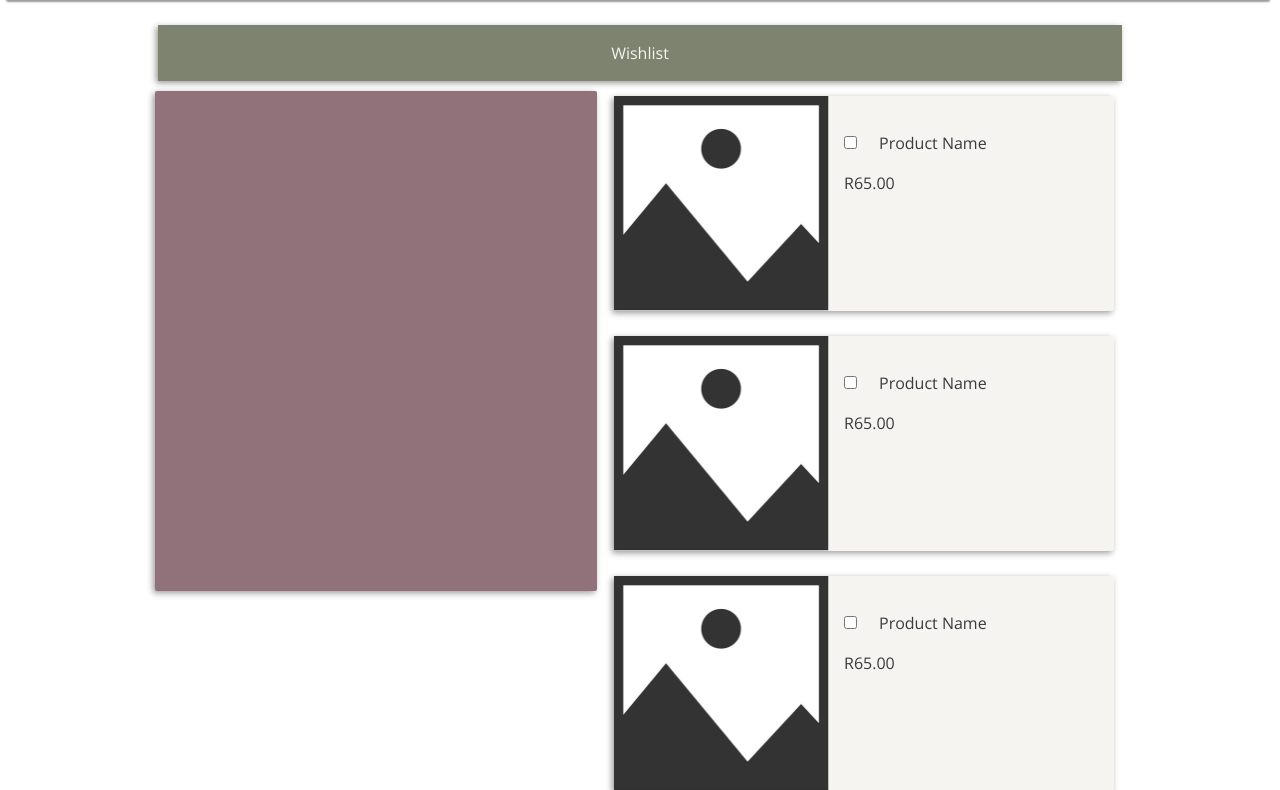
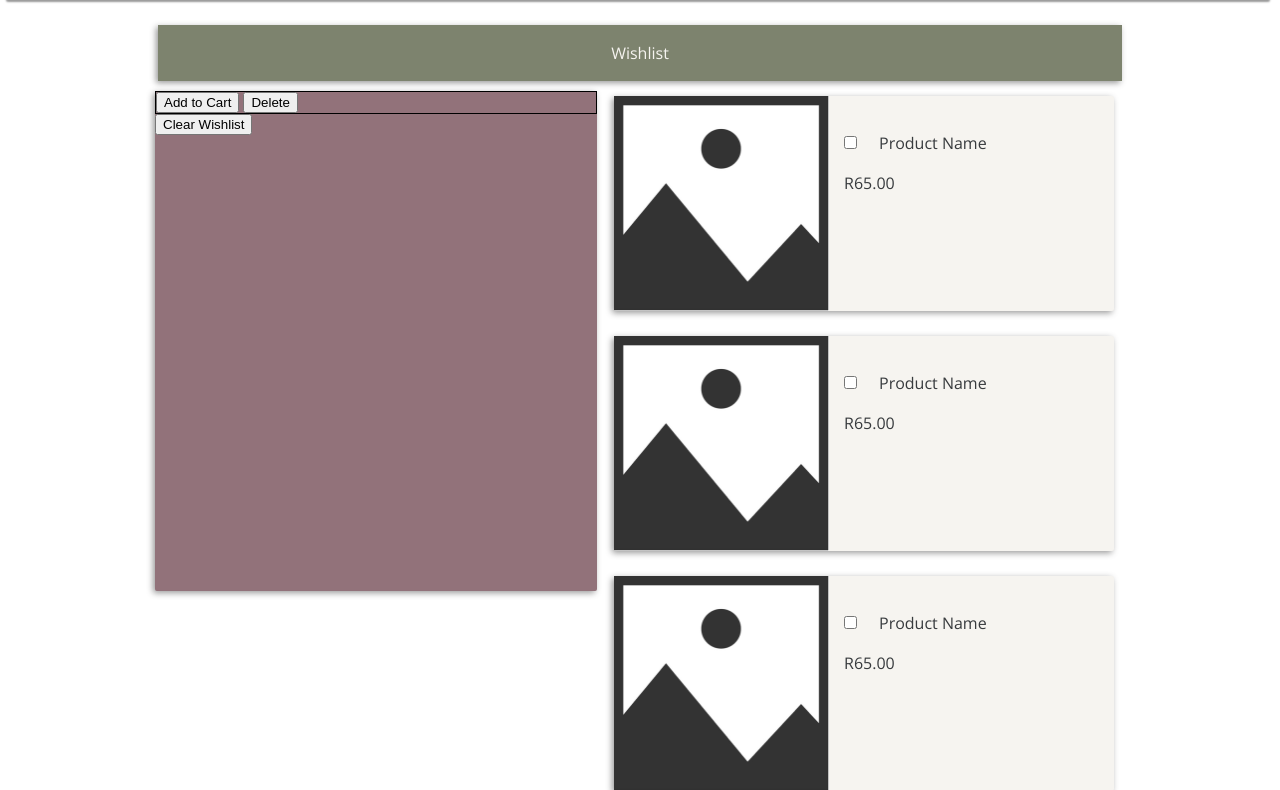
Before and after one commit to otsilemodiselle/ITECA_Project, a PHP site: page /wishlist.html in a window 1280 px wide. Shown: the part 119-909 px from the top of the page. Run offline with PHP 8.4, Linux system fonts and the light colour scheme.

Commit message:
add buttons to wishlist manager

```diff
--- a/Deliverable 2/Prototypes/B/floatexample.css
+++ b/Deliverable 2/Prototypes/B/floatexample.css
@@ -475,6 +475,11 @@ header {
   .fa-pinterest {
     background: red;
     color: white;
+    font-size: 16px;
+  }
+
+  .multiselect-wishlist-actions {
+    border: 1px solid black;
   }
 
 
--- a/Deliverable 2/Prototypes/B/wishlist.html
+++ b/Deliverable 2/Prototypes/B/wishlist.html
@@ -60,7 +60,17 @@
             <h3 class="cat-heading">Wishlist</h3>
         </div>
         <div class="wishlist-manager">
-
+            <div class="multiselect-wishlist-actions">
+                <button class="wish-cart">
+                    Add to Cart
+                </button>
+                <button class="wish-delete">
+                    Delete
+                </button>
+            </div>
+            <button class="wish-clear">
+                Clear Wishlist
+            </button>
         </div>
         <div class='sub-container'>
             <div class='banner clearfix'>
```
